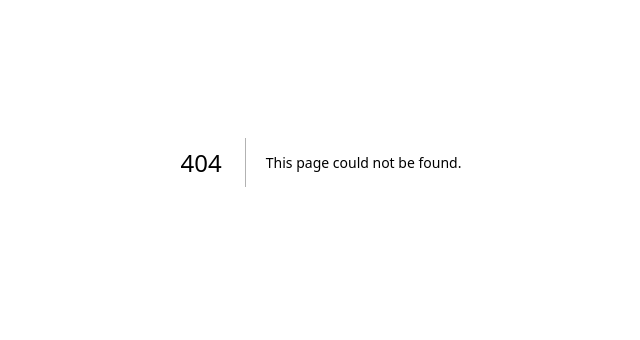
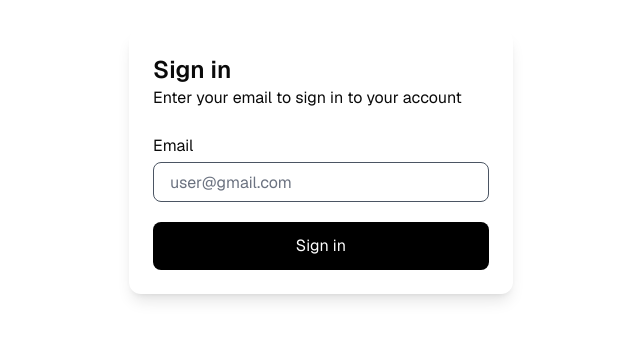
Before and after one commit to sulaimondawood/e-invoice, a Next.js app: page /login in a window 1280 px wide. Before the commit this address had no page. Shown: the part 238-578 px from the top of the page, without its empty margins (319-959 px from the left). Built offline with nearby package versions, Linux system fonts and the light colour scheme.

Commit message:
finished login design

```diff
--- a/app/globals.css
+++ b/app/globals.css
@@ -3,7 +3,7 @@
 @tailwind utilities;
 
 body {
-  font-family: Arial, Helvetica, sans-serif;
+  font-family: var(--font-geist-sans), sans-serif;
 }
 
 @layer base {
--- /dev/null
+++ b/app/login/page.tsx
@@ -0,0 +1,36 @@
+import { Button } from "@/components/reuseables/button";
+import React from "react";
+
+const Login = () => {
+  return (
+    <div className="w-full px-4 h-screen flex items-center justify-center">
+      <div className="p-6 w-full max-w-sm rounded-xl shadow-lg">
+        <header>
+          <h1 className="text-2xl font-semibold">Sign in</h1>
+          <p className="">Enter your email to sign in to your account</p>
+        </header>
+        <div className="mt-6 w-full">
+          <form className="w-full space-y-5">
+            <div className="space-y-1 w-full">
+              <label htmlFor="email" className="block">
+                Email
+              </label>
+              <input
+                id="email"
+                type="email"
+                required
+                placeholder="user@gmail.com"
+                className="px-4 w-full rounded-lg border border-gray-600 h-10 outline-none focus:border-black focus:ring-1 ring-gray-200 placeholder:text-gray-500"
+              />
+            </div>
+            <Button type="submit" className="w-full">
+              Sign in
+            </Button>
+          </form>
+        </div>
+      </div>
+    </div>
+  );
+};
+
+export default Login;
--- /dev/null
+++ b/components/reuseables/button.tsx
@@ -0,0 +1,18 @@
+import { ButtonHTMLAttributes, PropsWithChildren } from "react";
+import { twMerge } from "tailwind-merge";
+
+type Button = PropsWithChildren<ButtonHTMLAttributes<HTMLButtonElement>>;
+
+export const Button = ({ children, className, ...props }: Button) => {
+  return (
+    <button
+      {...props}
+      className={twMerge(
+        "text-white bg-black rounded-lg py-3 px-5 w-fit",
+        className
+      )}
+    >
+      {children}
+    </button>
+  );
+};
```
